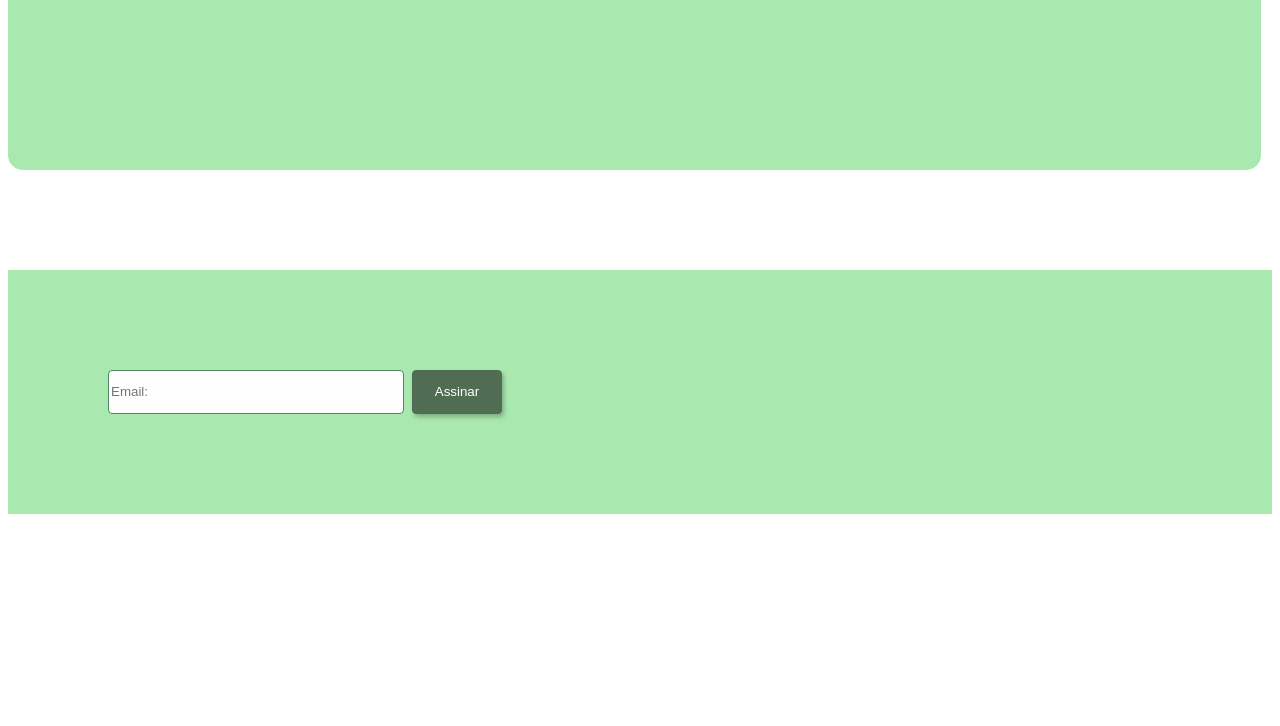
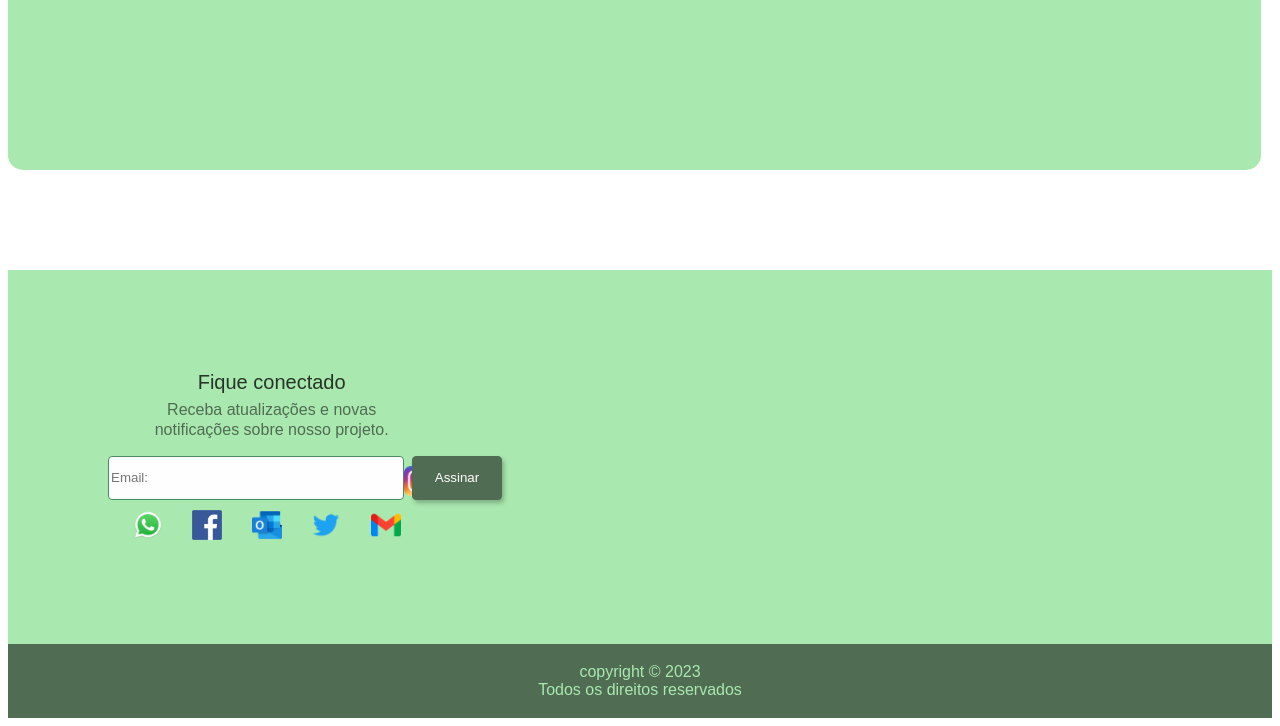
Before and after one commit to AnneCunha/PJ2, a plain HTML site: page PJ2/index.html in a window 1280 px wide. Shown: the part 1026-1752 px from the top of the page. Before the commit the page ends 1548 px from the top, so only its background shows below. Drawn offline with Linux system fonts and the light colour scheme; a web font is replaced by a local one.

Commit message:
Atualização do Footer

```diff
--- a/PJ2/index.html
+++ b/PJ2/index.html
@@ -63,17 +63,41 @@
             </nav>
     </div>
     <div id="footer">
+        <div class="textoAssinar">
+            <h3 id="txth3">Fique conectado</h3>
+            <p id="txtp">Receba atualizações e novas<br>notificações sobre nosso projeto.</p>
             <form action="Assinar o Email">
                     <div class="email">
                         <input type="" id="txtEmail" placeholder="Email:">
                         <div class="assinar">
                             <button id="elemButton">Assinar</button>
+            </form>
                         <div class="redeSocial">
-
+                            <a href="#">
+                                <img id="icon01" src="img/RedesSocias/Instagram.png" alt="iconInstagram">
+                            </a>
+                            <a href="#">
+                                <img id="icon02" src="img/RedesSocias/Whatsapp.png" alt="iconWhatsapp">
+                            </a>
+                            <a href="#">
+                                <img id="icon03" src="img/RedesSocias/Facobook.png" alt="iconFacebook">
+                            </a>
+                            <a href="#">
+                                <img id="icon04" src="img/RedesSocias/Outlook.png" alt="iconOutlook">
+                            </a>
+                            <a href="#">
+                                <img id="icon05" src="img/RedesSocias/Twitter.png" alt="iconTwitter">
+                            </a>
+                            <a href="#">
+                                <img id="icon06" src="img/RedesSocias/Gmail.png" alt="iconGmail">
+                            </a>
                         </div>
                     </div>
                 </div>
-        </form>
+        </div>
+    </div>
+    <div id="copyright">
+        <a href="#"><p id="txtcoryright">copyright © 2023<br>Todos os direitos reservados</p></a>
     </div>
 </body>
 </html>
--- a/PJ2/style.css
+++ b/PJ2/style.css
@@ -161,6 +161,10 @@
   background-color: #A9E8AF;
 }
 
+/*
+  Assinatura
+*/
+
 #txtEmail {
   display: flex;
   position: static;
@@ -199,3 +203,94 @@
   background-color: #465847;
   color: white;
 }
+
+#txth3 {
+  display: flex;
+  position: static;
+  justify-content: center;
+
+
+  font-style: normal;
+  font-weight: 400;
+  font-size: 20px;
+  line-height: 25px;
+  align-items: center;
+  text-align: center;
+
+  color: #273528;
+
+  margin: 0%;
+
+}
+
+#txtp {
+  display: flex;
+  position: static;
+  justify-content: center;
+
+  font-style: normal;
+  font-weight: 400;
+  font-size: 16px;
+  line-height: 20px;
+  align-items: center;
+  text-align: center;
+
+  color: #506C53;
+
+  margin-top: 5px;
+
+}
+
+.redesSocial img {
+  display: flex;
+  position: static;
+}
+
+#icon01 {
+  position: static;
+
+  width: 30px;
+  height: 30px;
+
+  margin-top: 10px;
+}
+
+#icon02, #icon03, #icon04, #icon05, #icon06 {
+  position: static;
+
+  width: 30px;
+  height: 30px;
+
+  margin-top: 10px;
+  margin-left: 25px;
+
+}
+
+.redesSocial, a {
+  text-decoration: none;
+}
+
+
+/*
+  copyright
+*/
+
+#copyright {
+  display: flex;
+  position: static;
+  background-color: #506C53;
+
+  padding: 3px;
+
+  font-style: normal;
+  text-align: center;
+  justify-content: center;
+  align-items: center;
+  justify-items: center;
+
+}
+
+#txtcoryright {
+  color: #A9E8AF;
+  text-decoration: none;
+}
```
Also changed, not shown: PJ2/img/RedesSocias/Facobook.png (added), PJ2/img/RedesSocias/Gmail.png (added), PJ2/img/RedesSocias/Instagram.png (added), PJ2/img/RedesSocias/Outlook.png (added), PJ2/img/RedesSocias/Twitter.png (added), PJ2/img/RedesSocias/Whatsapp.png (added). Lines whose indentation alone changed are shown as unchanged.
